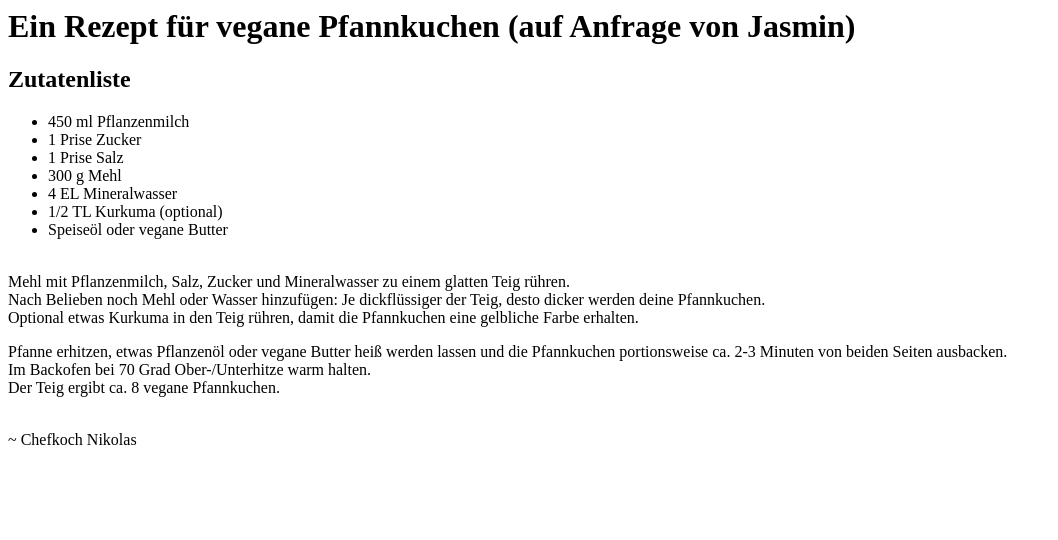
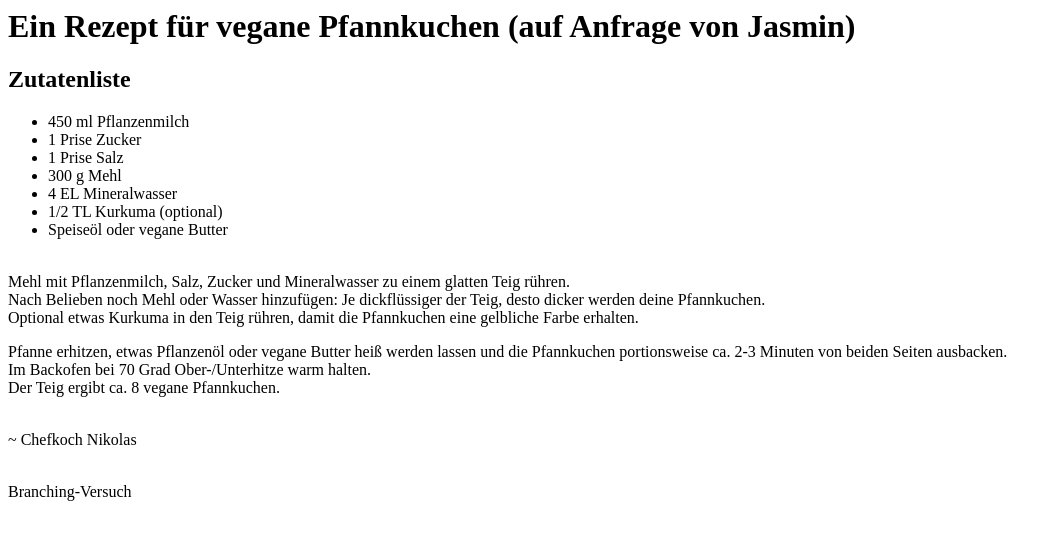
Before and after one commit to alitoumeh/tracon22, a plain HTML site: page veganepfannkuchen.html in a window 1280 px wide. Shown: the whole page, without its empty margins (0-1058 px from the left). Drawn offline with Linux system fonts and the light colour scheme.

Commit message:
Branching-Versuch

```diff
--- a/veganepfannkuchen.html
+++ b/veganepfannkuchen.html
@@ -18,5 +18,6 @@
         <p><br>Mehl mit Pflanzenmilch, Salz, Zucker und Mineralwasser zu einem glatten Teig rühren.<br>Nach Belieben noch Mehl oder Wasser hinzufügen: Je dickflüssiger der Teig, desto dicker werden deine Pfannkuchen.<br>Optional etwas Kurkuma in den Teig rühren, damit die Pfannkuchen eine gelbliche Farbe erhalten.</p>
         <p>Pfanne erhitzen, etwas Pflanzenöl oder vegane Butter heiß werden lassen und die Pfannkuchen portionsweise ca. 2-3 Minuten von beiden Seiten ausbacken.<br>Im Backofen bei 70 Grad Ober-/Unterhitze warm halten.<br>Der Teig ergibt ca. 8 vegane Pfannkuchen.</p>
         <p><br>~ Chefkoch Nikolas</p>
+        <p><br>Branching-Versuch</p>
     </body>
 </html>
```
